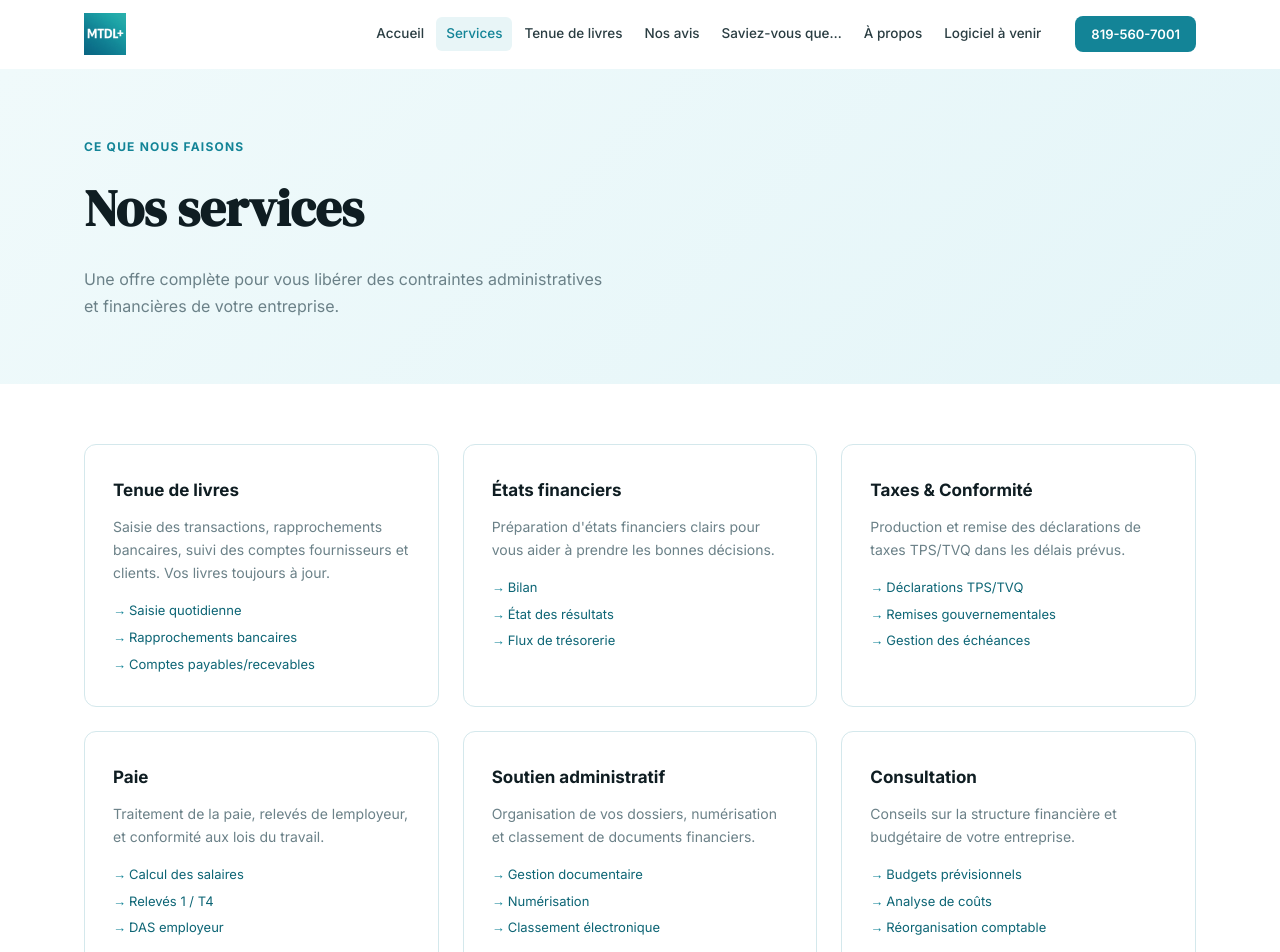
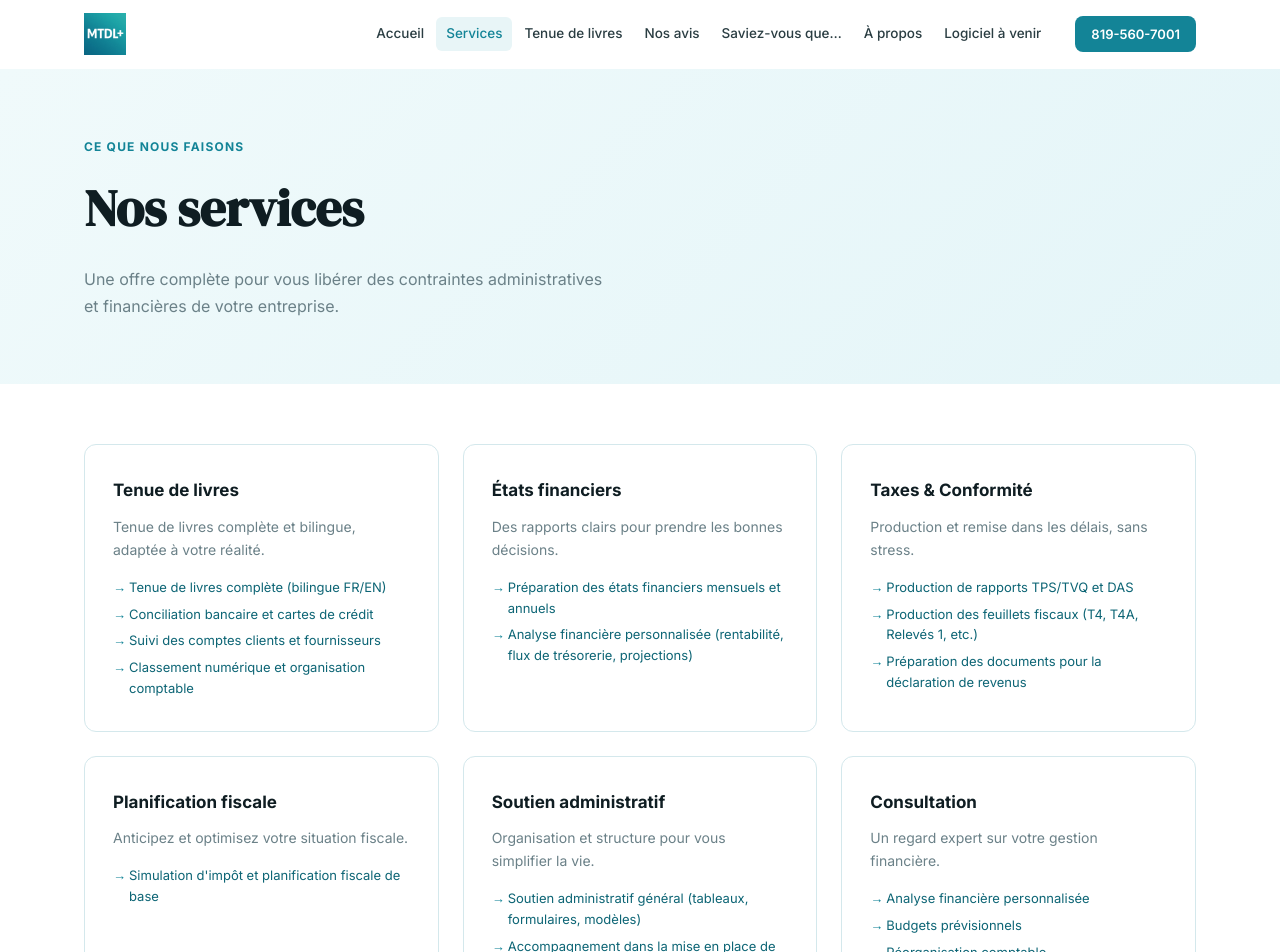
Before and after one commit to felixgs2005/MTDL-logiciel-comptable, a React (Vite) app: page /services in a window 1280 px wide. Shown: the top 952 px of the page. Built offline with nearby package versions, Linux system fonts and the light colour scheme.

Commit message:
modif service

```diff
--- a/src/pages/Services.jsx
+++ b/src/pages/Services.jsx
@@ -2,40 +2,34 @@ import styles from './Services.module.css'
 
 const services = [
   {
-    icon: '',
     title: 'Tenue de livres',
-    desc: 'Saisie des transactions, rapprochements bancaires, suivi des comptes fournisseurs et clients. Vos livres toujours à jour.',
-    items: ['Saisie quotidienne', 'Rapprochements bancaires', 'Comptes payables/recevables'],
+    desc: 'Tenue de livres complète et bilingue, adaptée à votre réalité.',
+    items: ['Tenue de livres complète (bilingue FR/EN)', 'Conciliation bancaire et cartes de crédit', 'Suivi des comptes clients et fournisseurs', 'Classement numérique et organisation comptable'],
   },
   {
-    icon: '',
     title: 'États financiers',
-    desc: "Préparation d'états financiers clairs pour vous aider à prendre les bonnes décisions.",
-    items: ['Bilan', 'État des résultats', 'Flux de trésorerie'],
+    desc: 'Des rapports clairs pour prendre les bonnes décisions.',
+    items: ['Préparation des états financiers mensuels et annuels', 'Analyse financière personnalisée (rentabilité, flux de trésorerie, projections)'],
   },
   {
-    icon: '',
     title: 'Taxes & Conformité',
-    desc: 'Production et remise des déclarations de taxes TPS/TVQ dans les délais prévus.',
-    items: ['Déclarations TPS/TVQ', 'Remises gouvernementales', 'Gestion des échéances'],
+    desc: 'Production et remise dans les délais, sans stress.',
+    items: ['Production de rapports TPS/TVQ et DAS', 'Production des feuillets fiscaux (T4, T4A, Relevés 1, etc.)', 'Préparation des documents pour la déclaration de revenus'],
   },
   {
-    icon: '',
-    title: 'Paie',
-    desc: 'Traitement de la paie, relevés de lemployeur, et conformité aux lois du travail.',
-    items: ['Calcul des salaires', 'Relevés 1 / T4', 'DAS employeur'],
+    title: 'Planification fiscale',
+    desc: 'Anticipez et optimisez votre situation fiscale.',
+    items: ['Simulation d\'impôt et planification fiscale de base'],
   },
   {
-    icon: '',
     title: 'Soutien administratif',
-    desc: 'Organisation de vos dossiers, numérisation et classement de documents financiers.',
-    items: ['Gestion documentaire', 'Numérisation', 'Classement électronique'],
+    desc: 'Organisation et structure pour vous simplifier la vie.',
+    items: ['Soutien administratif général (tableaux, formulaires, modèles)', 'Accompagnement dans la mise en place de systèmes comptables (QuickBooks, Excel, etc.)'],
   },
   {
-    icon: '',
     title: 'Consultation',
-    desc: 'Conseils sur la structure financière et budgétaire de votre entreprise.',
-    items: ['Budgets prévisionnels', 'Analyse de coûts', 'Réorganisation comptable'],
+    desc: 'Un regard expert sur votre gestion financière.',
+    items: ['Analyse financière personnalisée', 'Budgets prévisionnels', 'Réorganisation comptable'],
   },
 ]
 
@@ -57,7 +51,6 @@ export default function Services() {
         <div className={styles.grid}>
           {services.map(s => (
             <div key={s.title} className={styles.card}>
-
               <h3 className={styles.cardTitle}>{s.title}</h3>
               <p className={styles.cardDesc}>{s.desc}</p>
               <ul className={styles.list}>
```
